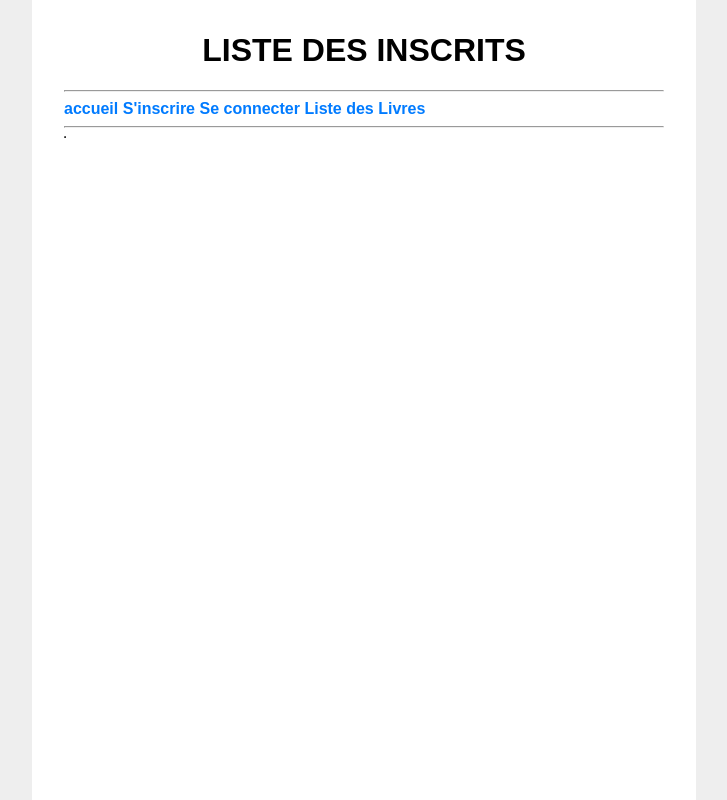
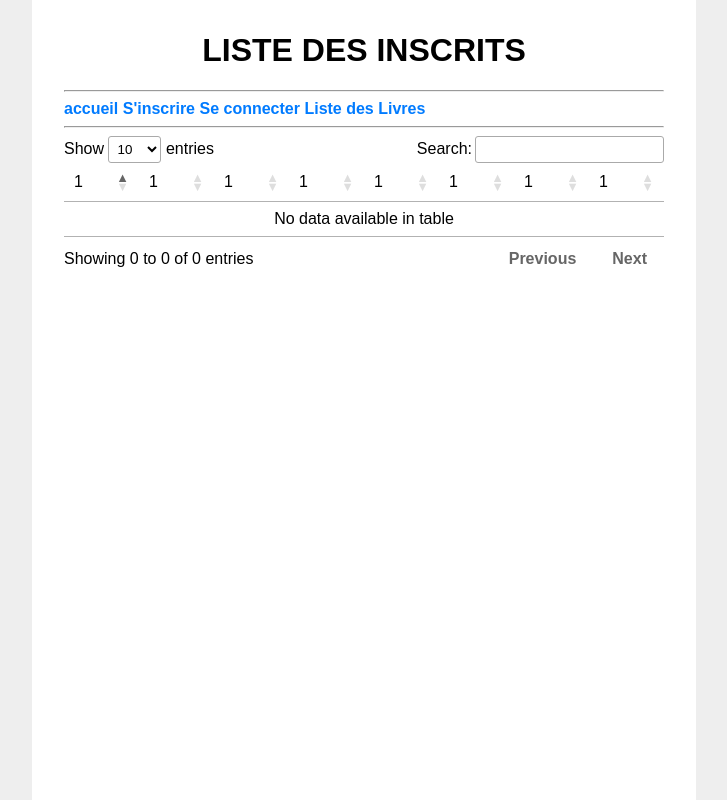
Before and after one commit to Nico180803/Projet2PHP, a PHP site: page /ListeInscrit.php in a window 1280 px wide. Shown: the whole page, without its empty margins (276-1003 px from the left). Run offline with PHP 8.4, Linux system fonts and the light colour scheme; data that the repository does not hold is empty; some libraries are stand-ins or nearby versions.

Commit message:
fix: correction tableau

```diff
--- a/ListeInscrit.php
+++ b/ListeInscrit.php
@@ -10,10 +10,12 @@ $requete->closeCursor();
 ?>
 <head>
     <meta charset="UTF-8">
-    <title>BIBLIOTHEQUE-LISTE DES INSCRIT</title>
+    <title>BIBLIOTHEQUE-LISTE DES LIVRES</title>
     <link href="CSS/style.css" rel="stylesheet">
+    <link href="https://cdn.datatables.net/2.1.8/css/dataTables.dataTables.css" rel="stylesheet">
+    <link href="https://cdn.datatables.net/responsive/3.0.3/css/responsive.dataTables.css" rel="stylesheet">
 </head>
-<body>
+<body style="display: block">
 <h1>LISTE DES INSCRITS</h1>
 <hr>
 <a href="index.php">accueil</a>
@@ -21,7 +23,21 @@ $requete->closeCursor();
 <a href="connexion.php">Se connecter</a>
 <a href="listeLivres.php">Liste des Livres</a>
 <hr>
-<table border="1">
+
+<table style="width: 100%;" id="example">
+    <thead>
+    <tr>
+        <td>1</td>
+        <td>1</td>
+        <td>1</td>
+        <td>1</td>
+        <td>1</td>
+        <td>1</td>
+        <td>1</td>
+        <td>1</td>
+    </tr>
+    </thead>
+    <tbody>
     <?php
     for ($i=0; $i < count($liste); $i++) {
         ?>
@@ -52,5 +68,16 @@ $requete->closeCursor();
             </td>
         </tr>
     <?php } ?>
+    </tbody>
 </table>
+
 </body>
+<script src="https://code.jquery.com/jquery-3.7.1.js"></script>
+<script src="https://cdn.datatables.net/2.1.8/js/dataTables.js"></script>
+<script src="https://cdn.datatables.net/responsive/3.0.3/js/dataTables.responsive.js"></script>
+<script src="https://cdn.datatables.net/responsive/3.0.3/js/responsive.dataTables.js"></script>
+<script>
+    new DataTable('#example', {
+        responsive: true
+    });
+</script>
```
